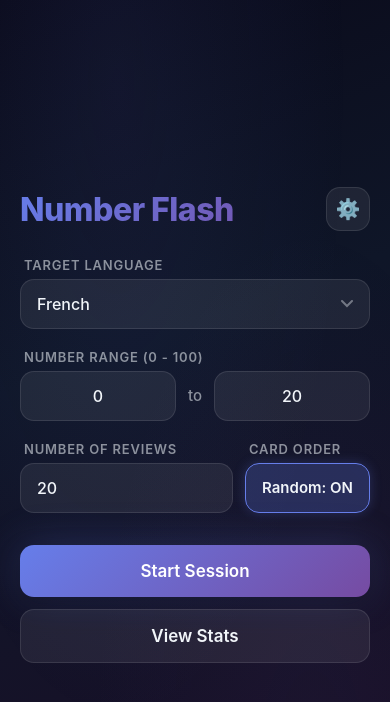
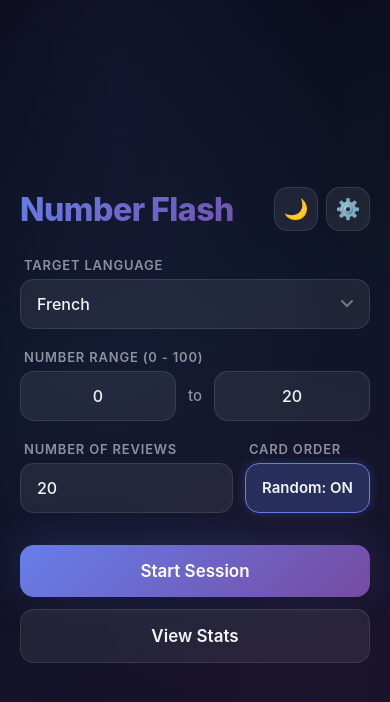
Before and after one commit to dombraccia/number_flash, a plain HTML site: page index.html in a window 390 px wide. Drawn offline with Linux system fonts and the light colour scheme.

Commit message:
Move dark mode toggle to the left of the settings gear icon on the home header, switching icon between moon and sun dynamically

```diff
--- a/app.js
+++ b/app.js
@@ -41,7 +41,8 @@ const elements = {
     settingShowPercent: document.getElementById('setting-show-percent'),
     settingShowAvgTime: document.getElementById('setting-show-avg-time'),
     cardOrderBtn: document.getElementById('card-order-btn'),
-    summaryTitle: document.getElementById('summary-title')
+    summaryTitle: document.getElementById('summary-title'),
+    themeToggleBtn: document.getElementById('theme-toggle-btn')
 };
 
 // State
@@ -85,9 +86,12 @@ function loadSettings() {
 function applyTheme() {
     if (appSettings.darkMode) {
         document.body.classList.remove('light-theme');
+        elements.themeToggleBtn.textContent = '🌙';
     } else {
         document.body.classList.add('light-theme');
+        elements.themeToggleBtn.textContent = '☀️';
     }
+    elements.settingDarkMode.checked = appSettings.darkMode;
 }
 
 function updateCardOrderButtonState() {
@@ -539,3 +543,9 @@ elements.cardOrderBtn.addEventListener('click', () => {
     saveSetting('numflash_random_order', appSettings.randomOrder);
     updateCardOrderButtonState();
 });
+
+elements.themeToggleBtn.addEventListener('click', () => {
+    appSettings.darkMode = !appSettings.darkMode;
+    saveSetting('numflash_dark_mode', appSettings.darkMode);
+    applyTheme();
+});
--- a/index.html
+++ b/index.html
@@ -20,7 +20,10 @@
         <section id="home-view" class="view">
             <header class="home-header">
                 <h1>Number Flash</h1>
-                <button id="settings-btn" class="icon-btn" aria-label="Settings">⚙️</button>
+                <div class="header-actions">
+                    <button id="theme-toggle-btn" class="icon-btn" aria-label="Toggle Theme">🌙</button>
+                    <button id="settings-btn" class="icon-btn" aria-label="Settings">⚙️</button>
+                </div>
             </header>
             <div class="setup-group">
                 <label for="language-select">Target Language</label>
--- a/styles.css
+++ b/styles.css
@@ -683,6 +683,12 @@ body.light-theme {
     text-align: left;
 }
 
+.header-actions {
+    display: flex;
+    gap: 8px;
+    align-items: center;
+}
+
 .icon-btn {
     background: var(--surface-raised);
     border: 1px solid var(--border-light);
--- a/sw.js
+++ b/sw.js
@@ -1,4 +1,4 @@
-const CACHE_NAME = 'numflash-v5';
+const CACHE_NAME = 'numflash-v6';
 const ASSETS = [
     './',
     './index.html',
```
